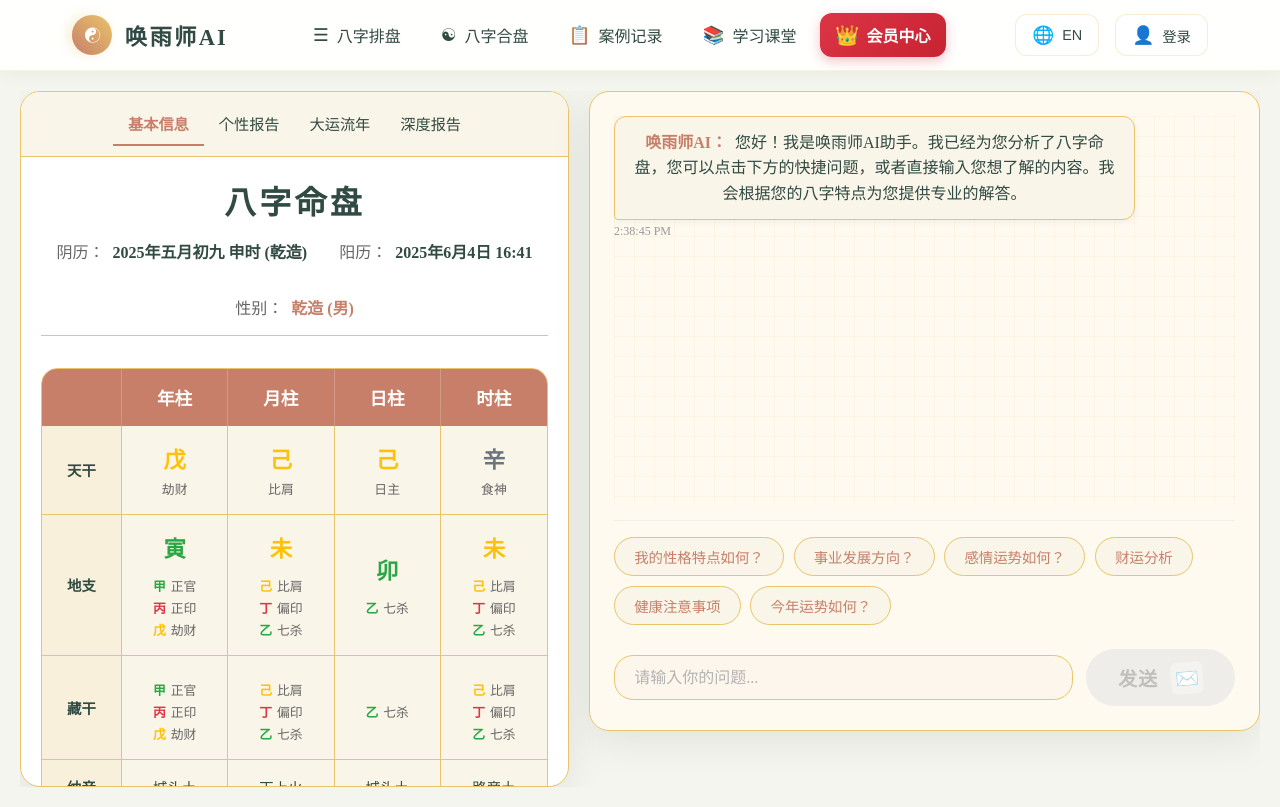
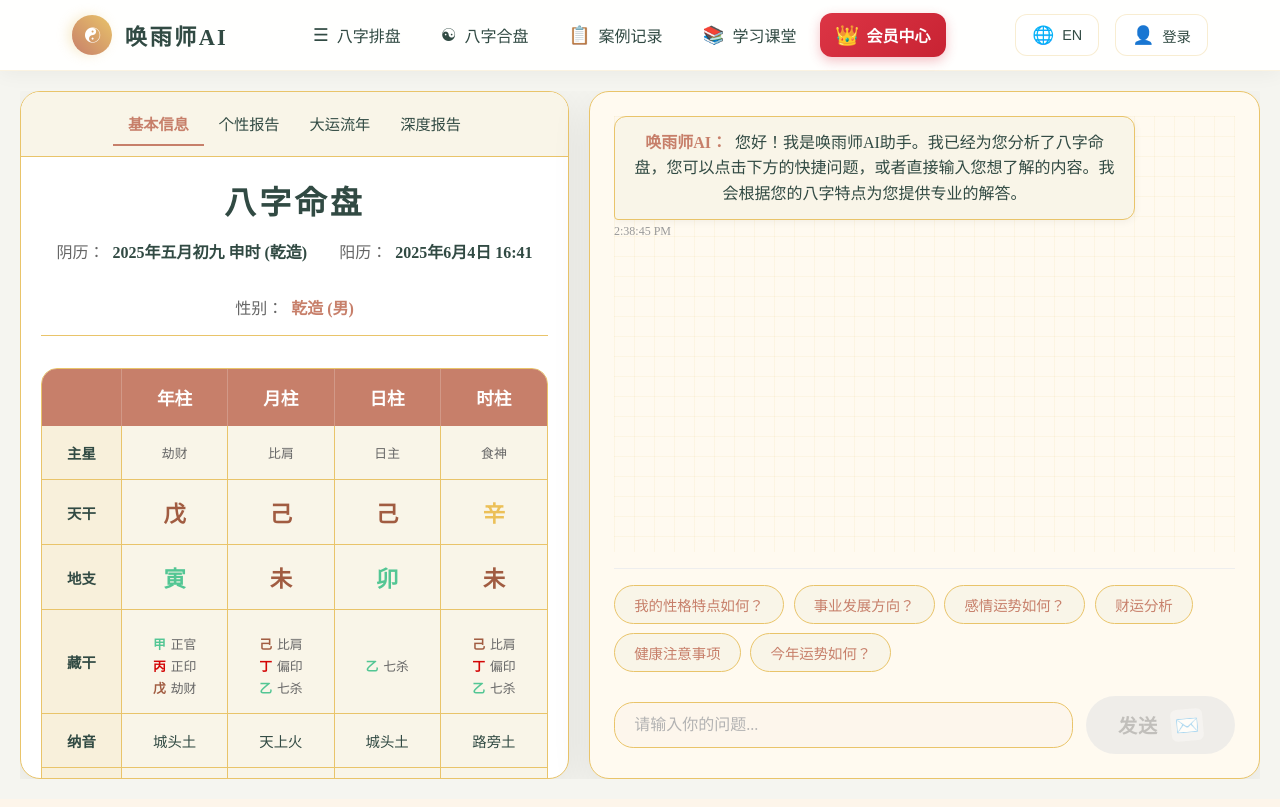
Before and after one commit to ZRnown/huanyushi, a Vue app: page /result in a window 1280 px wide. Built offline with nearby package versions, Linux system fonts and the light colour scheme.

Commit message:
细改UI

```diff
--- a/src/components/BaziResult.vue
+++ b/src/components/BaziResult.vue
@@ -325,7 +325,7 @@
     gap: 20px;
     max-width: 1600px;
     margin: 0 auto;
-    height: calc(92vh - 40px); /* 调整高度以适应视口 */
+    height: calc(91vh - 40px); /* 调整高度以适应视口 */
     overflow: hidden; /* 防止整体布局滚动 */
   }
 
--- a/src/components/BaziResult/AIChat.vue
+++ b/src/components/BaziResult/AIChat.vue
@@ -59,7 +59,7 @@ watch(inputProxy, v => emit('update:currentMessage', v))
 </script>
 <style scoped>
 .ai-chat-container {
-  height: 92%; /* 使其填充父容器高度 */
+  height: 100%; /* 使其填充父容器高度 */
   display: flex;
   flex-direction: column; /* 设置为列布局 */
   background: #fffaf0; /* 浅米黄背景 */
--- a/src/components/BaziResult/BasicInfo.vue
+++ b/src/components/BaziResult/BasicInfo.vue
@@ -28,12 +28,18 @@
         <div class="header-cell">日柱</div>
         <div class="header-cell">时柱</div>
       </div>
+      <!-- 新增主星行 -->
+      <div class="table-row">
+        <div class="row-label">主星</div>
+        <div class="pillar-cell" v-for="(pillar, index) in baziData.pillars" :key="`zhuxing-${index}`">
+            <span class="tiangan-relation">{{ pillar.tiangan.relation }}</span>
+        </div>
+      </div>
       <div class="table-row">
         <div class="row-label">天干</div>
         <div class="pillar-cell" v-for="(pillar, index) in baziData.pillars" :key="`tiangan-${index}`">
           <div class="tiangan-content">
             <span class="tiangan" :class="pillar.tiangan.element">{{ pillar.tiangan.char }}</span>
-            <span class="tiangan-relation">{{ pillar.tiangan.relation }}</span>
           </div>
         </div>
       </div>
@@ -42,12 +48,6 @@
         <div class="pillar-cell" v-for="(pillar, index) in baziData.pillars" :key="`dizhi-${index}`">
           <div class="dizhi-content">
             <span class="dizhi" :class="pillar.dizhi.element">{{ pillar.dizhi.char }}</span>
-            <div class="dizhi-canggan">
-              <div v-for="(canggan, cgIndex) in pillar.canggan" :key="`canggan-${cgIndex}`" class="canggan-item">
-                <span class="canggan-char" :class="canggan.element">{{ canggan.char }}</span>
-                <span class="canggan-relation">{{ canggan.relation }}</span>
-              </div>
-            </div>
           </div>
         </div>
       </div>
@@ -267,11 +267,11 @@ const props = defineProps({ baziData: Object })
   font-size: 0.8rem;
   color: #666;
 }
-.wood { color: #28a745; }
-.fire { color: #dc3545; }
-.earth { color: #ffc107; }
-.metal { color: #6c757d; }
-.water { color: #007bff; }
+.wood { color: #53c694; }
+.fire { color: #d30505; }
+.earth { color: #a15c41; }
+.metal { color: #ecc058; }
+.water { color: #2e83f6; }
 .dizhi-canggan {
   display: flex;
   flex-direction: column;
```
